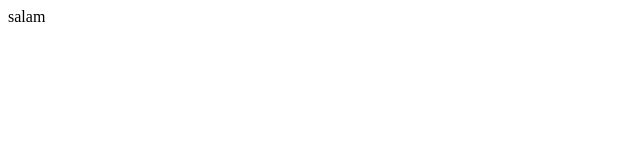
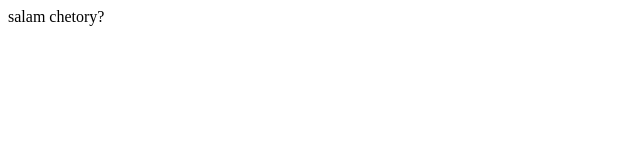
Before and after one commit to Tezman404/somefiles, a plain HTML site: page index.html in a window 1280 px wide. Shown: the full height of the page, 0-640 px from the left. Drawn offline with Linux system fonts and the light colour scheme.

Commit message:
added there chetory?

```diff
--- a/index.html
+++ b/index.html
@@ -1,3 +1,3 @@
 <html>
-<body> salam  </body>
+<body> salam chetory?  </body>
 </html>
```
